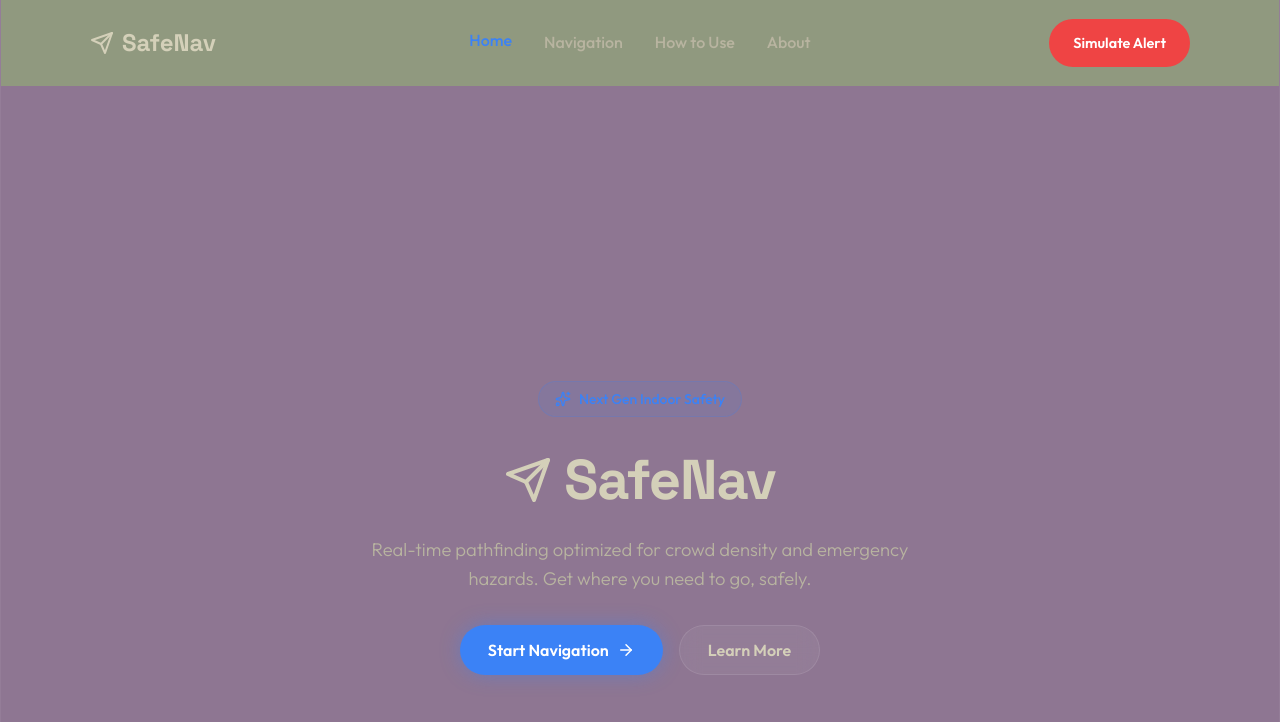
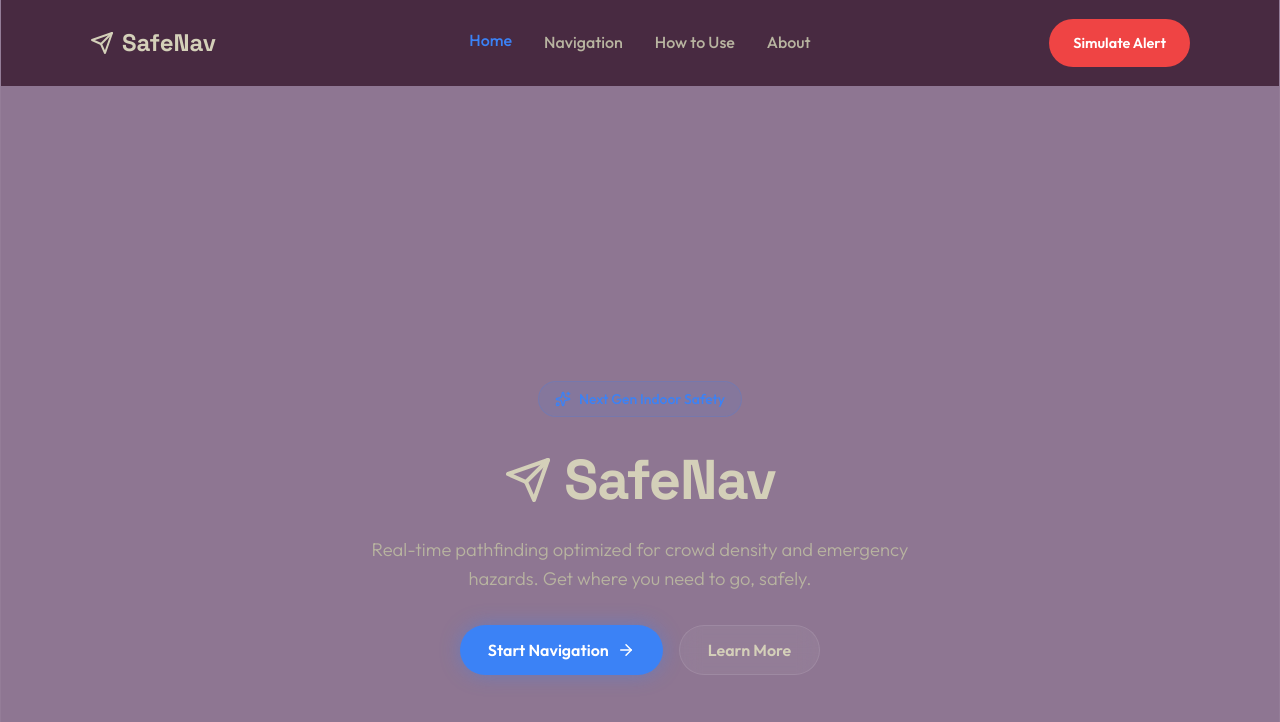
Before and after one commit to ArjuSuresh/SafeNav, a React (Create React App) app in the folder indoor-ar-navigation/: page / in a window 1280 px wide. Shown: the top 722 px of the page. Built offline with nearby package versions, Linux system fonts and the light colour scheme; no server answers.

Commit message:
style: Header and footer to #482A41

```diff
--- a/indoor-ar-navigation/src/global.css
+++ b/indoor-ar-navigation/src/global.css
@@ -240,7 +240,7 @@ button {
     width: 100%;
     z-index: 1000;
     padding: 1.2rem 0;
-    background: #90997F;
+    background: #482A41;
     border-bottom: none;
     transition: all 0.3s ease;
 }
--- a/indoor-ar-navigation/src/pages/HomePage.js
+++ b/indoor-ar-navigation/src/pages/HomePage.js
@@ -71,7 +71,7 @@ function HomePage({ onScan, onMap, onNavigate, onAbout, onHome }) {
           <p>Instant hazard detection triggers automated evacuation.</p>
         </div>
       </section>
-      <footer className="container" style={{ padding: '6rem 0 3rem 0', marginTop: '4rem', borderTop: '1px solid rgba(255,255,255,0.05)', background: '#90997F', borderRadius: '24px 24px 0 0', marginLeft: 'auto', marginRight: 'auto', paddingLeft: '2rem', paddingRight: '2rem' }}>
+      <footer className="container" style={{ padding: '6rem 0 3rem 0', marginTop: '4rem', borderTop: '1px solid rgba(255,255,255,0.05)', background: '#482A41', borderRadius: '24px 24px 0 0', marginLeft: 'auto', marginRight: 'auto', paddingLeft: '2rem', paddingRight: '2rem' }}>
         <div style={{ display: 'flex', justifyContent: 'space-between', flexWrap: 'wrap', gap: '3rem', marginBottom: '4rem' }}>
 
           <div style={{ maxWidth: '400px' }}>
```
